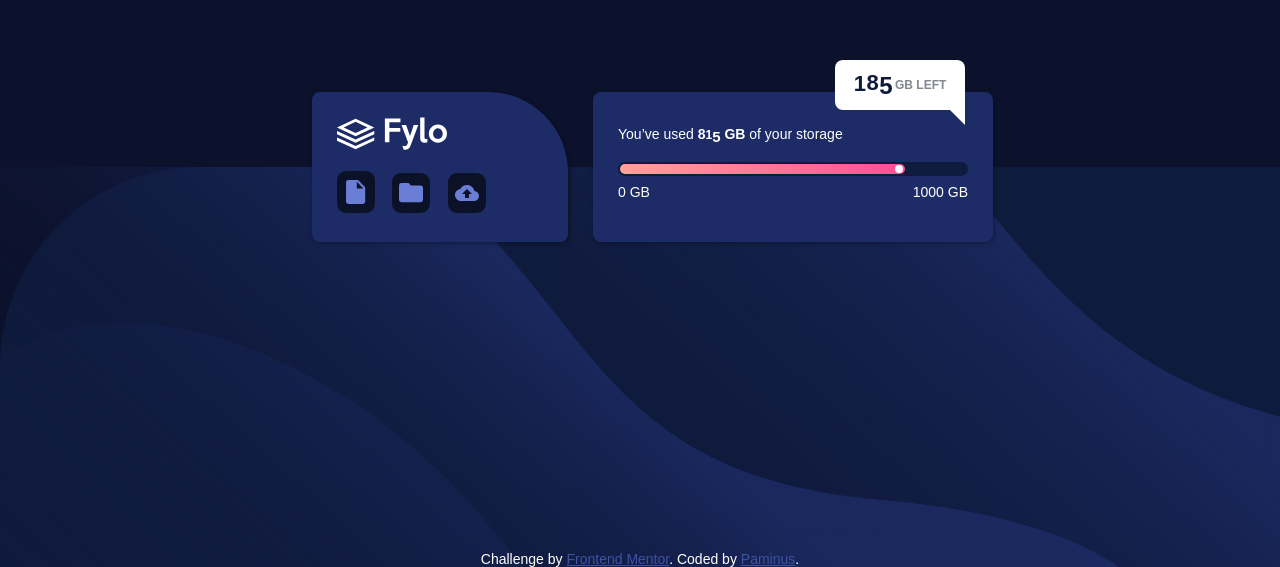
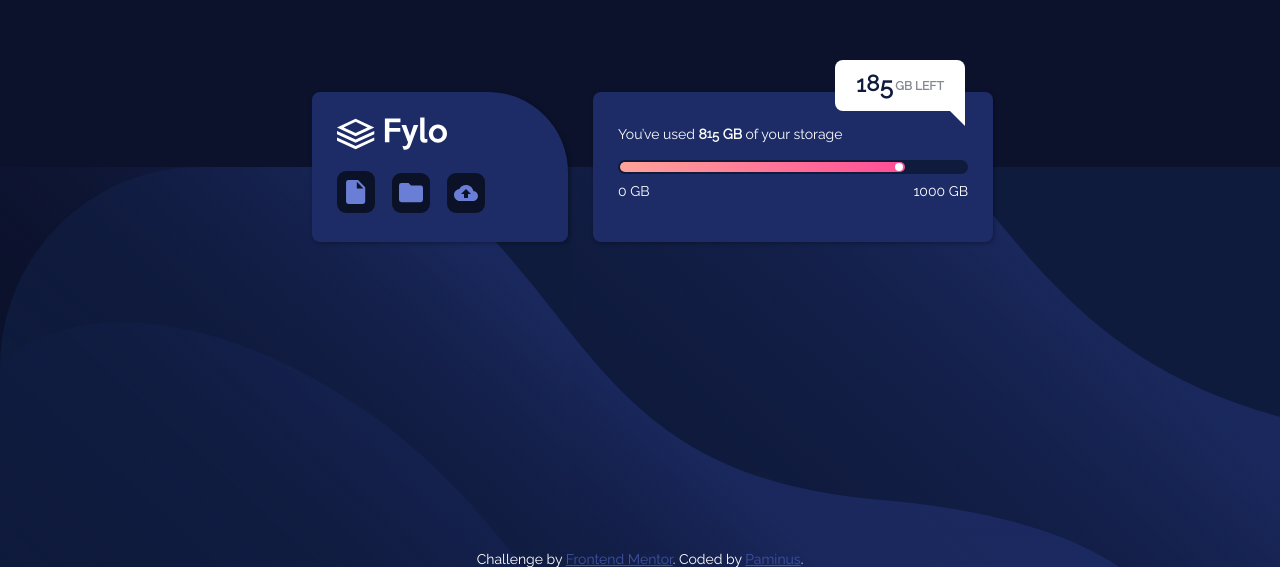
Before and after one commit to paminus-kingori/data-storage-component, a plain HTML site: page index.html in a window 1280 px wide. Shown: the part 233-800 px from the top of the page. Drawn offline with Linux system fonts and the light colour scheme; files whose address does not match are found by name.

Commit message:
added font

```diff
--- a/style.css
+++ b/style.css
@@ -1,7 +1,9 @@
+@import url('https://fonts.googleapis.com/css2?family=Raleway&display=swap');
 *{
     /* font-size: 16px; */
     box-sizing: border-box;
-    font-family: 'Be-vietnam',sans-serif;
+
+    font-family: 'Raleway',sans-serif;
 }
 body{
     margin: 0;
@@ -168,11 +170,11 @@ linear-gradient(-45deg,
 }
 sub{
     font-size: 12px;
-    vertical-align: 0px;
+    vertical-align: 1px;
 }
 sub:nth-child(2){
-    font-size: 15px;
-    vertical-align: -3px;
+    font-size: 13px;
+    vertical-align: -1px;
 }
 
 .logo img{
```
